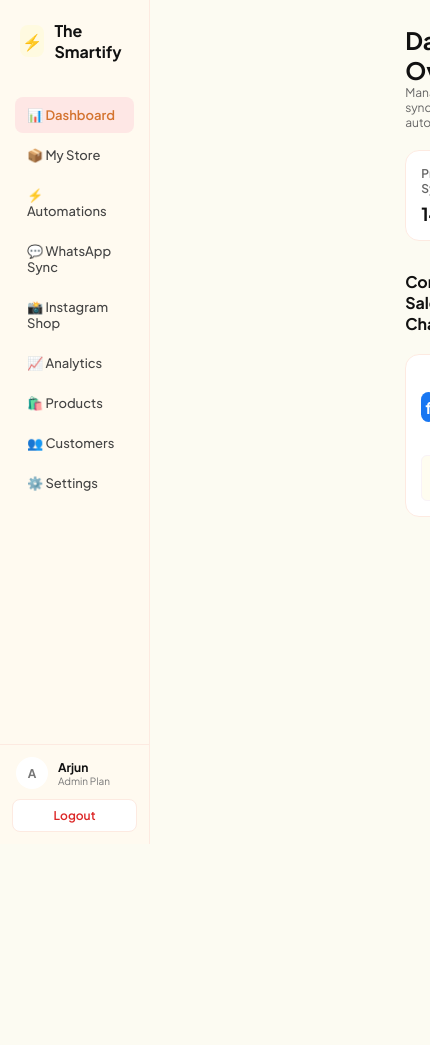
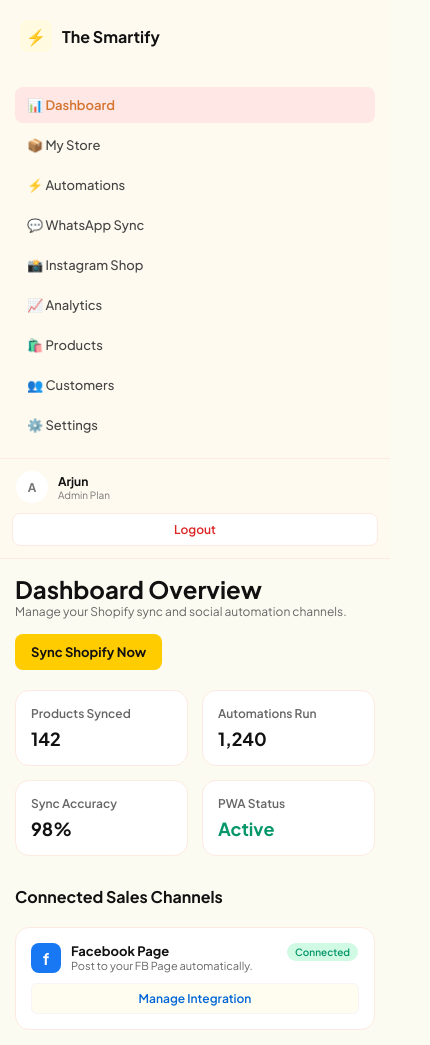
Before and after one commit to arjunsingh8238-ops/the-smartify, a website: page public/index.html in a window 390 px wide. Shown: the whole page, 430 px wide, since content can reach past the window. Before the commit the page ends 844 px from the top, so only its background shows below. Drawn offline with Linux system fonts and the light colour scheme.

Commit message:
Update index.html

```diff
--- a/public/index.html
+++ b/public/index.html
@@ -21,7 +21,7 @@
         .user-details p { font-size: 10px; color: #777; }
         .btn-logout { background: #fff; border: 1px solid #fdeae1; color: #dc2626; padding: 8px; border-radius: 8px; font-size: 12px; font-weight: 600; cursor: pointer; text-align: center; text-decoration: none; }
         main { margin-left: 230px; flex: 1; overflow-y: auto; height: 100vh; padding: 25px; display: flex; flex-direction: column; gap: 20px; }
-        header { display: flex; justify-content: space-between; align-items: center; }
+        header { display: flex; justify-content: space-between; align-items: center; flex-wrap: wrap; gap: 15px; }
         header h1 { font-size: 24px; font-weight: 700; color: #111; }
         .btn-primary { background: #ffcc00; border: none; padding: 10px 16px; font-size: 13px; font-weight: 700; color: #111; border-radius: 8px; cursor: pointer; }
         .stat-grid { display: grid; grid-template-columns: repeat(4, 1fr); gap: 14px; }
@@ -40,6 +40,15 @@
         .social-card p { font-size: 11px; color: #666; line-height: 1.3; }
         .btn-connect { background: #fffdf0; border: 1px solid #f9f3f7; color: #0366d6; padding: 7px; border-radius: 6px; font-size: 12px; font-weight: 600; cursor: pointer; text-align: center; }
         .btn-connect:hover { background: #e0f3fa; }
+
+        /* Mobile Responsive View Styling */
+        @media (max-width: 768px) {
+            body { flex-direction: column; height: auto; overflow: auto; }
+            aside { width: 100%; height: auto; border-right: none; border-bottom: 1px solid #fdeae1; }
+            main { margin-left: 0; padding: 15px; height: auto; overflow: visible; }
+            .stat-grid { grid-template-columns: repeat(2, 1fr); }
+            .social-grid { grid-template-columns: 1fr; }
+        }
     </style>
 </head>
 <body>
@@ -128,7 +137,7 @@
         }
 
         function connectFacebook() {
-            alert("Facebook Page (ID: 992996150767582) is securely linked via Render environment variables and ready for auto-posting!");
+            alert("Facebook Page ID: 992996150767582 is securely linked and ready for automated publishing!");
         }
     </script>
 </body>
```
